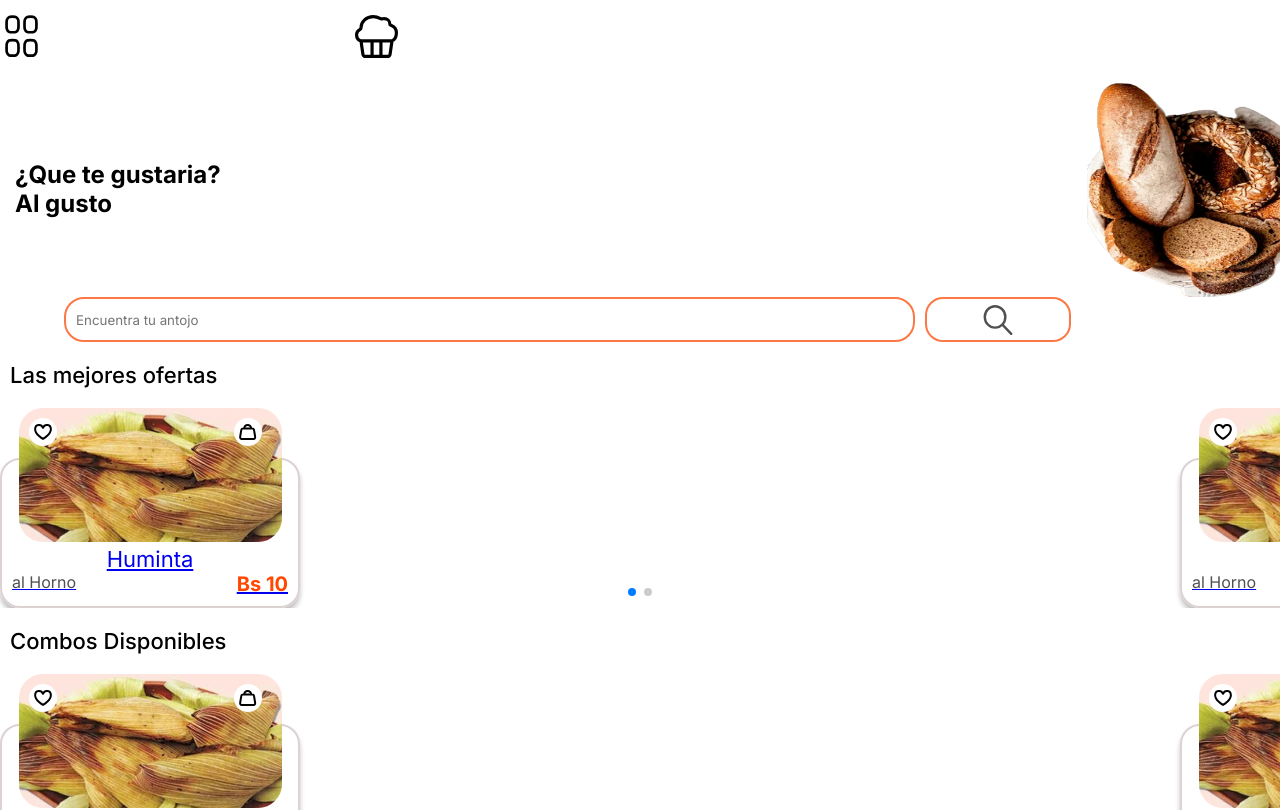
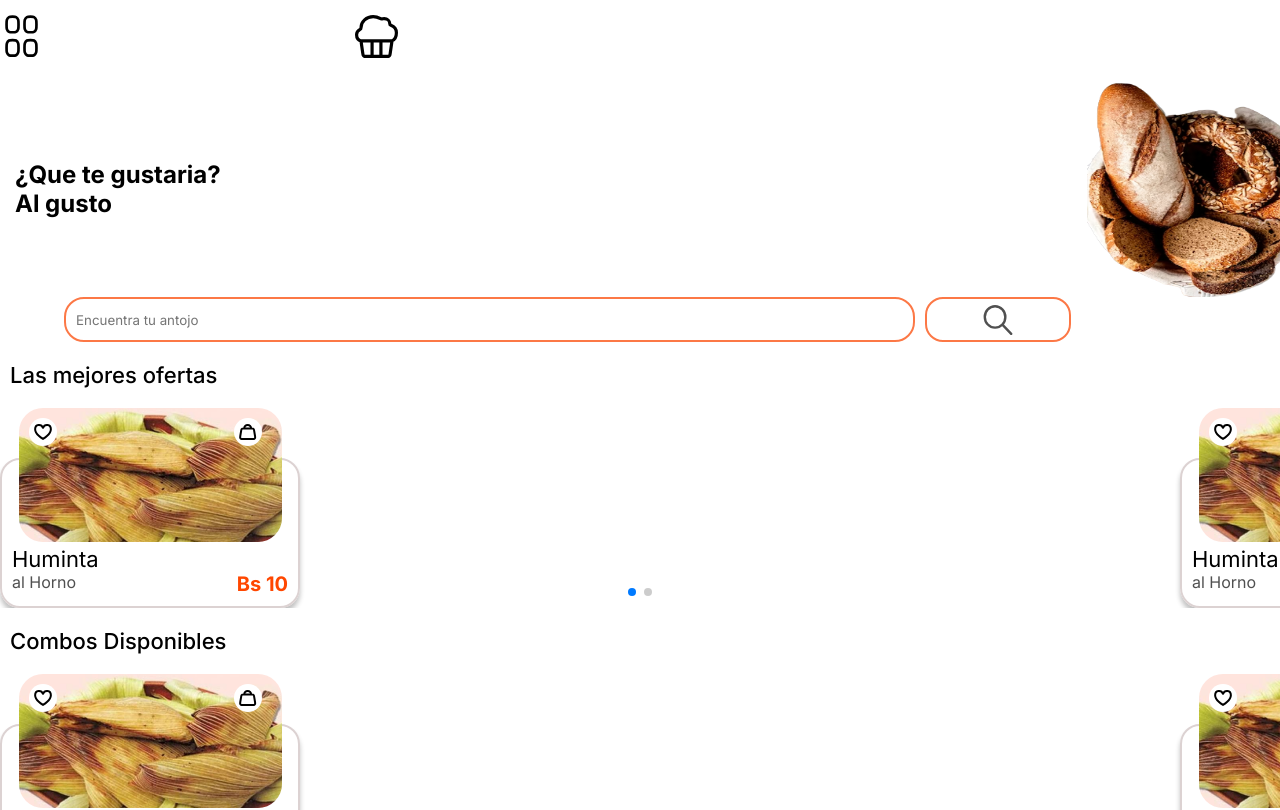
Before and after one commit to HuascarGutierrez/pasteleria-Nino, a React (Vite) app: page /main in a window 1280 px wide. Shown: the top 810 px of the page. Built offline with nearby package versions, Linux system fonts and the light colour scheme.

Commit message:
Areglado

```diff
--- a/src/components/atoms/PromoDescrip.jsx
+++ b/src/components/atoms/PromoDescrip.jsx
@@ -5,10 +5,10 @@ function PromoDescrip(props) {
     const ofertas = props.ofertas;
   return (
     <div className='promodesc'>
-        <h4>{ofertas.title}</h4>
+        <h4 className='titleh4'>{ofertas.title}</h4>
         <div className='especific'>
-            <p>{ofertas.extrainfo}</p>
-            <p>{"Bs "+ofertas.price}</p>
+            <p className='descriptionpromo'>{ofertas.extrainfo}</p>
+            <p className='preciopromo'>{"Bs "+ofertas.price}</p>
         </div>
     </div>
   )
--- a/src/components/atoms/styles/ButtonPrincipal.css
+++ b/src/components/atoms/styles/ButtonPrincipal.css
@@ -1,5 +1,5 @@
 .botonP{
-    width: 90%;
+    width: 350px;
     border-radius: 25px;
     height: 58px;
     display: flex;
--- a/src/components/atoms/styles/PromoDescrip.css
+++ b/src/components/atoms/styles/PromoDescrip.css
@@ -17,17 +17,19 @@
     justify-content: space-between;
 }
 
-.promodesc h4{
+.titleh4{
     font-size: 22px;
     font-weight: 400;
+    text-decoration: none;
+    text-align: left;
 }
 
-.promodesc .especific p:nth-child(1){
+.descriptionpromo{
     color: #505050;
     font-size: 16px;
 }
 
-.promodesc .especific p:nth-child(2){
+.preciopromo{
     color: #FF4700;
     font-size: 20px;
     font-weight: 600;
--- a/src/components/organisms/Combos.jsx
+++ b/src/components/organisms/Combos.jsx
@@ -35,7 +35,7 @@ function Combos() {
           ofertas.map(ofer=>{
             return(
               <SwiperSlide>
-                <Link to='/cake'>
+                <Link to='/cake' className='titleall'>
                 <CardPromo ofertas={ofer}/>
                 </Link>
               </SwiperSlide>
--- a/src/components/organisms/IniciarSesion.jsx
+++ b/src/components/organisms/IniciarSesion.jsx
@@ -15,7 +15,7 @@ function IniciarSesion() {
             <TitleLog title="Iniciar Sesión"/>
             <FormLogin/>
             <ForgotP/>
-            <Link to={"/main"}>
+            <Link to={"/main"} className='titleall'>
               <ButtonPrincipal type="Orange" refe="" text="Ingrese su cuenta"/>
             </Link>
         </div>
--- a/src/components/organisms/Ofertas.jsx
+++ b/src/components/organisms/Ofertas.jsx
@@ -37,7 +37,7 @@ function Ofertas() {
               ofertas.map(ofer=>{
                 return(
                   <SwiperSlide>
-                    <Link to='/cake'>
+                    <Link to='/cake' className='titleall'>
                     <CardPromo ofertas={ofer}/>
                     </Link>
                   </SwiperSlide>
--- a/src/components/organisms/styles/styles.css
+++ b/src/components/organisms/styles/styles.css
@@ -32,3 +32,9 @@
   .swiper-slide:nth-child(3n) {
     width: 40%;
   }
+
+  .titleall{
+    text-decoration: none;
+    color: black;
+    display: flex;
+  }
```
